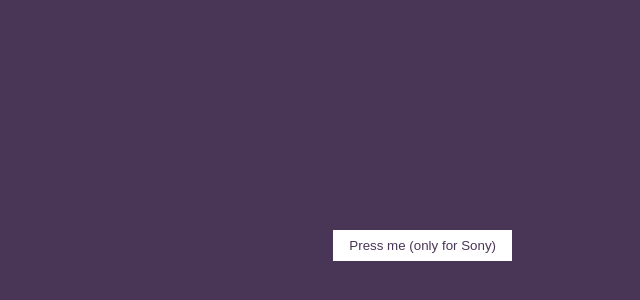
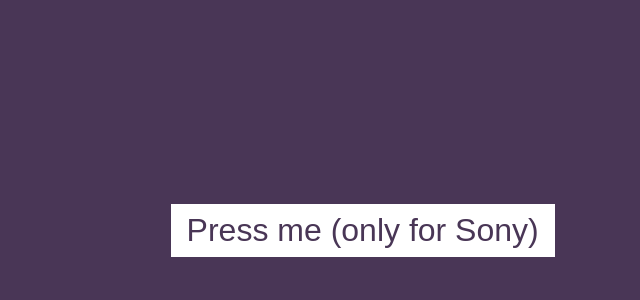
Before and after one commit to karman-ly/buba2.0, a React (Create React App) app: page / in a window 1280 px wide. Shown: the part 170-470 px from the top of the page, without its empty margins (640-1280 px from the left). Built offline with nearby package versions, Linux system fonts and the light colour scheme.

Commit message:
fixed button going over the text

```diff
--- a/src/components/App.css
+++ b/src/components/App.css
@@ -1,6 +1,5 @@
 .app {
   display: flex;
-  align-items: center;
+  align-content: center;
   justify-content: space-evenly;
-  height: 100vh;
 }
--- a/src/components/Article.css
+++ b/src/components/Article.css
@@ -1,7 +1,13 @@
 article {
   width: 50%;
   align-self: start;
-  padding-top: 20px;
+  font-size: inherit;
+  overflow: scroll;
+  height: 100vh;
+}
+
+article::-webkit-scrollbar {
+  width: 0
 }
 
 article * {
@@ -10,6 +16,10 @@ article * {
   transition: 1s;
 }
 
+article img {
+  width: 100%;
+}
+
 article ul li {
   opacity: 1;
   margin: 0 1rem;
--- a/src/components/Article.js
+++ b/src/components/Article.js
@@ -8,7 +8,8 @@ export default function Article({shownParagraphs, content}) {
         paragraph.tag,
         {
           key: index,
-          style: {opacity: index < shownParagraphs ? "1" : "0"}
+          style: {opacity: index < shownParagraphs ? "1" : "0"},
+          src: paragraph.src
         },
         paragraph.text
     )
--- a/src/components/Button.css
+++ b/src/components/Button.css
@@ -1,9 +1,8 @@
-.button-container button {
+button {
   color: #493656;
   background: white;
   border: none;
   padding: 0.5rem 1rem;
-  position: fixed;
-  top: 50%;
-  right: 10%;
+  font-size: inherit;
+  align-self: center;
 }
--- a/src/components/Button.js
+++ b/src/components/Button.js
@@ -2,8 +2,6 @@ import "./Button.css"
 
 export default function Button({handleClick}) {
   return (
-      <div className="button-container">
-        <button onClick={handleClick}>Press me (only for Sony)</button>
-      </div>
+      <button onClick={handleClick}>Press me (only for Sony)</button>
   )
 }
--- a/src/components/randomContent.js
+++ b/src/components/randomContent.js
@@ -1,4 +1,4 @@
-const randomContent = [
+let randomContent = [
     "O hi mark",
     "wow ur so beautiful",
     "i want beautiful kex with you",
@@ -9,7 +9,7 @@ const randomContent = [
     "нос чешется",
     "я юю тя а ти миии?",
     "ми скоро бу вмести!",
-    "ти кукурузятко"
+    "ти кукурузятко",
 ]
 
 randomContent.forEach((element, index) => {
--- a/src/index.css
+++ b/src/index.css
@@ -8,5 +8,6 @@ body {
   font-family: Poppins, sans-serif;
   background: #493656;
   color: white;
-  height: 100%;
+  font-size: 2rem;
+  height: 100vh;
 }
```
